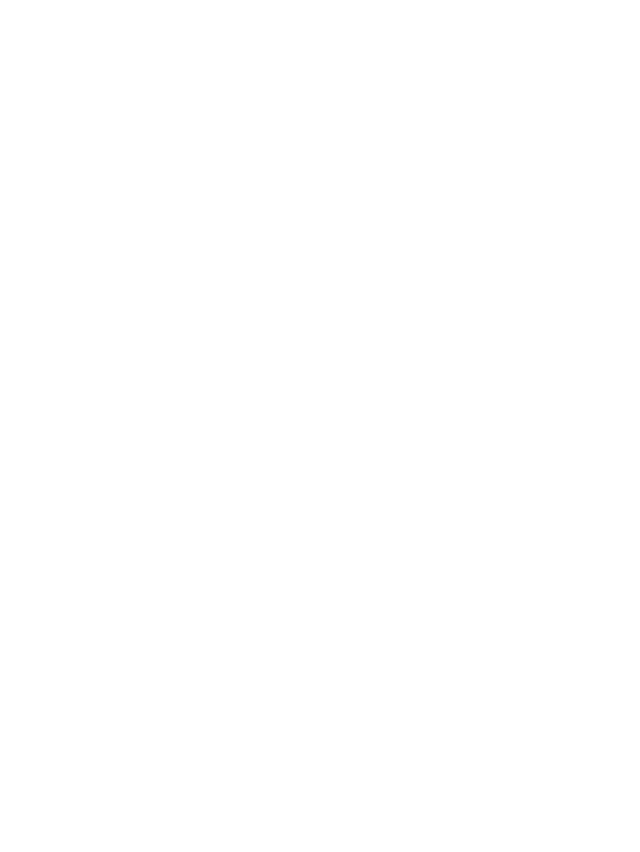
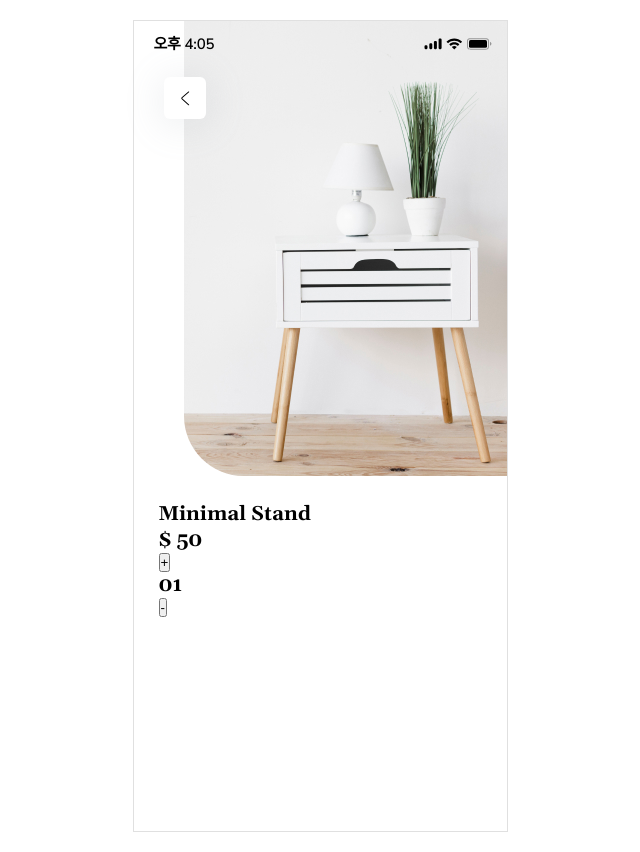
Before and after one commit to dong-geon-Lee/furniture-app-FE, a React (Vite) app: page /home/1 in a window 1280 px wide. Before the commit this address had no page. Shown: the whole page, without its empty margins (320-960 px from the left). Before the commit the page ends 812 px from the top, so only its background shows below. Built offline with nearby package versions, Linux system fonts and the light colour scheme.

Commit message:
Product 목업 진행 및 라우트 추가

```diff
--- a/src/App.tsx
+++ b/src/App.tsx
@@ -3,15 +3,17 @@
 import Login from "./pages/Login/Login";
 import SignUp from "./pages/SignUp/SignUp";
 import Home from "./pages/Home/Home";
+import Product from "./pages/Product/Product";
 
 const App = () => {
   return (
     <div className="container">
       <Routes>
         <Route path="/" element={<Boarding />} />
-        <Route path="/login" element={<Login />} />
-        <Route path="/signup" element={<SignUp />} />
-        <Route path="/home" element={<Home />} />
+        <Route path="login" element={<Login />} />
+        <Route path="signup" element={<SignUp />} />
+        <Route path="home" element={<Home />} />
+        <Route path="home/:id" element={<Product />} />
       </Routes>
     </div>
   );
--- a/src/assets/index.ts
+++ b/src/assets/index.ts
@@ -23,3 +23,6 @@
 export { default as marker } from "./marker 1.svg";
 export { default as home } from "./clarity_home-solid.svg";
 export { default as frame } from "./Frame 19.svg";
+
+export { default as product1 } from "./2681826.jpg";
+export { default as back } from "./back-svgrepo-com.svg";
--- a/src/index.css
+++ b/src/index.css
@@ -18,6 +18,8 @@
   border: none;
   display: flex;
   justify-content: center;
+  align-items: center;
+  padding: 2rem;
 }
 
 .container {
--- /dev/null
+++ b/src/pages/Product/Product.tsx
@@ -0,0 +1,38 @@
+import * as S from "./styles";
+import * as A from "../../assets";
+import * as C from "../../constants";
+// import { useLocation, useParams } from "react-router-dom";
+
+const Product = () => {
+  // const params = useParams();
+  // const location = useLocation();
+
+  const koreanTimeFormatter = new Intl.DateTimeFormat("ko-KR", C.options);
+  const koreanTime = koreanTimeFormatter.format(new Date());
+
+  return (
+    <S.Container>
+      <S.Div className="header">
+        <S.P>{koreanTime}</S.P>
+        <S.Img src={A.container} alt="container" className="container1" />
+      </S.Div>
+      <S.Div className="product__image">
+        <S.Image $image={A.product1} />
+        <S.Img src={A.back} alt="product1" className="product1" />
+      </S.Div>
+      <S.Div className="product__info">
+        <S.H1 className="title">Minimal Stand</S.H1>
+        <S.Div>
+          <h1>$ 50</h1>
+          <div>
+            <button>+</button>
+            <h1>01</h1>
+            <button>-</button>
+          </div>
+        </S.Div>
+      </S.Div>
+    </S.Container>
+  );
+};
+
+export default Product;
--- /dev/null
+++ b/src/pages/Product/styles.ts
@@ -0,0 +1,87 @@
+import styled from "styled-components";
+
+interface IProps {
+  $image: string;
+}
+
+export const Container = styled.div`
+  width: inherit;
+  height: inherit;
+  background-color: #fff;
+  border: 1px solid #e0e0e0;
+  position: relative;
+`;
+
+export const Div = styled.div`
+  &.header {
+    display: flex;
+    justify-content: space-between;
+    align-items: center;
+    margin-bottom: 2.187rem;
+    position: absolute;
+    top: 0;
+    padding-top: 1.4rem;
+    right: 1.45rem;
+    left: 1.99rem;
+  }
+
+  &.product__info {
+    margin-top: 2.5rem;
+    padding: 0 2.5rem;
+  }
+`;
+
+export const H1 = styled.h1`
+  &.title {
+  }
+`;
+
+export const P = styled.p`
+  color: #000;
+  text-align: center;
+  font-family: "Nunito Sans", sans-serif;
+  font-size: 1.5rem;
+  font-weight: 600;
+  line-height: 1.8rem;
+  letter-spacing: -0.16px;
+`;
+
+export const Box = styled.div`
+  margin-left: 3rem;
+  margin-right: 12.9rem;
+  margin-top: 3rem;
+  width: 21.6rem;
+  height: 9.3rem;
+`;
+
+export const Image = styled.div<IProps>`
+  background: url(${(props) => props.$image});
+  width: 100%;
+  background-repeat: no-repeat;
+  background-size: contain;
+  width: 44.9rem;
+  height: 45.5rem;
+  margin: 0 5rem;
+  border-bottom-left-radius: 6rem;
+  display: block;
+`;
+
+export const Img = styled.img`
+  /* position: absolute; */
+  &.product1 {
+    position: absolute;
+    top: 4.5%;
+    left: 8.2%;
+    margin-top: 2rem;
+    width: 4.2rem;
+    height: 4.2rem;
+    padding: 1rem;
+    background-color: #fff;
+    border-radius: 0.6rem;
+    box-shadow: 0 0.4rem 4rem 0 rgba(138, 149, 158, 0.2);
+
+    &:hover {
+      cursor: pointer;
+    }
+  }
+`;
```
Also changed, not shown: src/assets/2681826.jpg (added).
